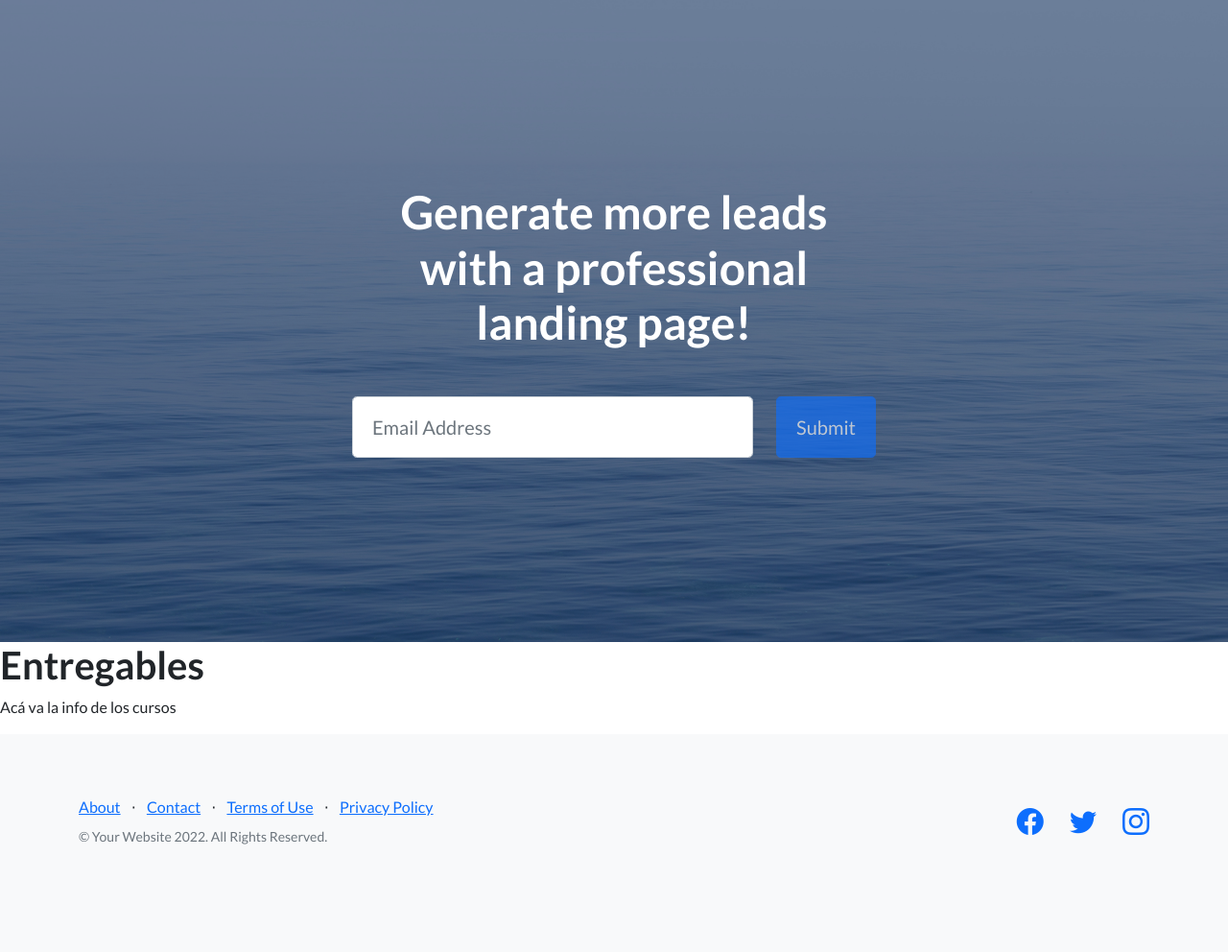
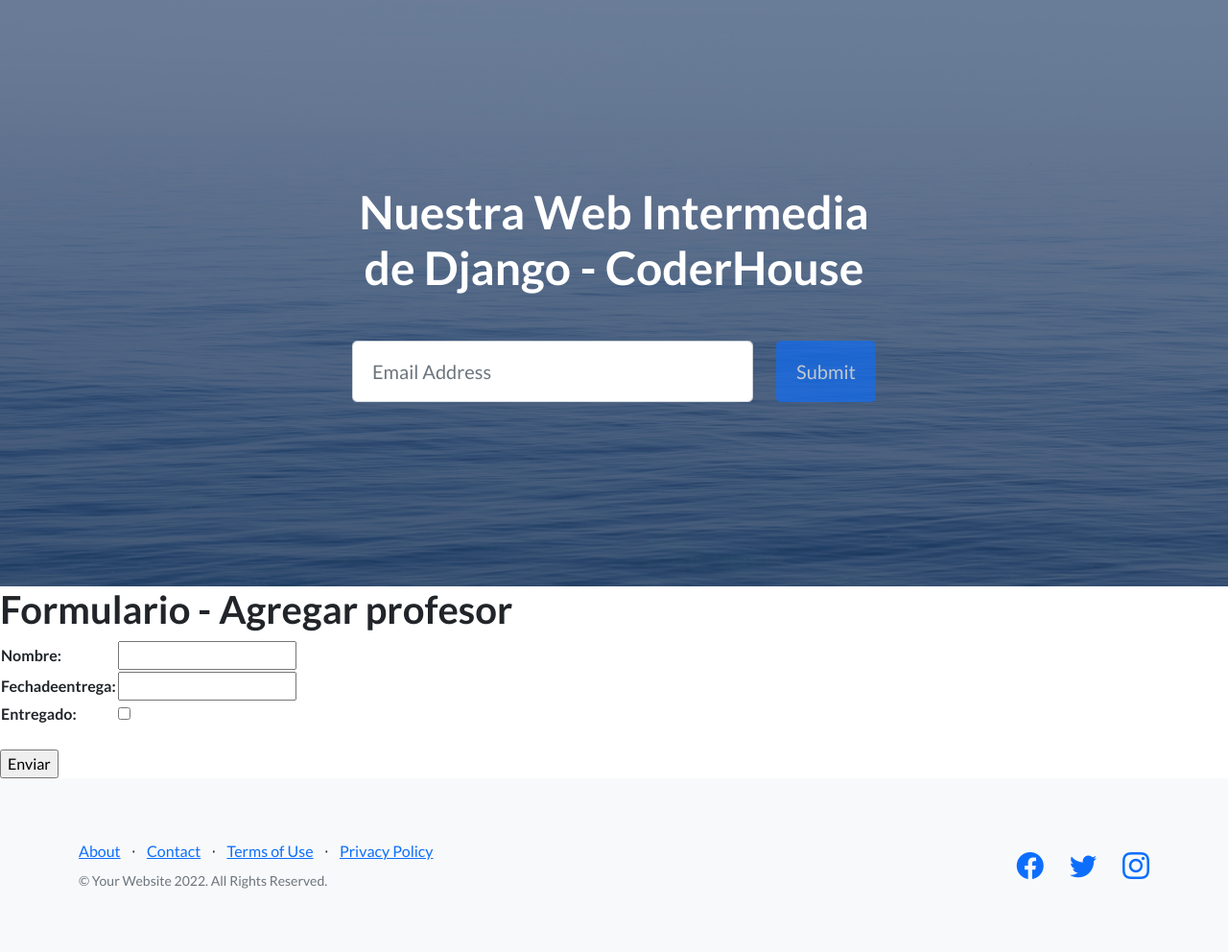
Before and after one commit to MatiasBernardez/ProyectoCoder, a Django app: page /AppCoder/entregables in a window 1280 px wide. Shown: the part 66-1058 px from the top of the page at 96% size. Before the commit the page ends 946 px from the top, so only its background shows below. Run offline with Django 4.2, Linux system fonts and the light colour scheme; some libraries are stand-ins or nearby versions.

Commit message:
ErEntregables

```diff
--- a/AppCoder/forms.py
+++ b/AppCoder/forms.py
@@ -12,3 +12,13 @@ class ProfesorFormulario(forms.Form):
     apellido = forms.CharField(max_length=30)
     email = forms.EmailField()
     asignatura = forms.CharField(max_length=30)
+
+class EstudianteFormulario(forms.Form):
+    nombre = forms.CharField(max_length=30)
+    apellido = forms.CharField(max_length=30)
+    email = forms.EmailField()
+
+class EntregablesFormulario(forms.Form):
+    nombre = forms.CharField(max_length=30)
+    fechaDeEntrega = forms.DateField()
+    entregado = forms.BooleanField()
--- a/AppCoder/templates/AppCoder/entregables.html
+++ b/AppCoder/templates/AppCoder/entregables.html
@@ -3,8 +3,29 @@
 {% block contenidoQueCambia %}
 
     <!-- Aqui se va a colocar lo que se cambia y esta asociado a esta vista -->
-    <h1>Entregables</h1>
-    <p>Acá va la info de los cursos</p>
+    <h1>Formulario - Agregar entregable</h1>
+
+    {% if miFormulario.errors %}
+
+    <p style="color:red;">Están mal los datos, revisar</p>
+
+    {% endif %}
+
+
+    <form action="" method="POST">{% csrf_token %}
+
+        <table>
+
+            {{ miFormulario.as_table }}
+
+        </table>
+
+
+        <br><input type="submit" value="Enviar">
+
+
+    </form>
+
 
 
 {% endblock %}
--- a/AppCoder/templates/AppCoder/padre.html
+++ b/AppCoder/templates/AppCoder/padre.html
@@ -35,7 +35,7 @@
                     <div class="col-xl-6">
                         <div class="text-center text-white">
                             <!-- Page heading-->
-                            <h1 class="mb-5">Generate more leads with a professional landing page!</h1>
+                            <h1 class="mb-5">Nuestra Web Intermedia de Django - CoderHouse</h1>
                             <!-- Signup form-->
                             <!-- * * * * * * * * * * * * * * *-->
                             <!-- * * SB Forms Contact Form * *-->
--- a/AppCoder/templates/AppCoder/profesores.html
+++ b/AppCoder/templates/AppCoder/profesores.html
@@ -3,7 +3,7 @@
 {% block contenidoQueCambia %}
 
     <!-- Aqui se va a colocar lo que se cambia y esta asociado a esta vista -->
-    <h1>Formulario - Agregar Profesor</h1>
+    <h1>Formulario - Agregar profesor</h1>
 
     {% if miFormulario.errors %}
 
@@ -21,7 +21,7 @@
         </table>
 
 
-        <input type="submit" value="Enviar">
+        <br><input type="submit" value="Enviar">
 
 
     </form>
--- a/AppCoder/views.py
+++ b/AppCoder/views.py
@@ -1,7 +1,7 @@
 from django.shortcuts import render
 from django.http import HttpResponse
-from AppCoder.models import Curso, Profesor
-from AppCoder.forms import CursoFormulario, ProfesorFormulario
+from AppCoder.models import Curso, Profesor, Estudiante, Entregable
+from AppCoder.forms import CursoFormulario, ProfesorFormulario, EstudianteFormulario, EntregablesFormulario
 
 
 # Create your views here.
@@ -51,7 +51,7 @@ def profesores(request):
 
         if miFormulario.is_valid:
             informacion = miFormulario.cleaned_data
-            profesor = Profesor(nombre=informacion['nombre'], apellido=informacion['apellido'], email=informacion["email"], asignatura=informacion["asignatura"])
+            profesor = Profesor(nombre=informacion['nombre'], apellido=informacion['apellido'], email=informacion['email'], asignatura=informacion['asignatura'])
             profesor.save()
             return render(request, "AppCoder/inicio.html")
 
@@ -60,6 +60,39 @@ def profesores(request):
 
     return render(request, "AppCoder/profesores.html", {"miFormulario":miFormulario})
 
+
+def estudiantes(request):
+    if request.method == 'POST':
+        miFormulario = EstudianteFormulario(request.POST)
+        print(miFormulario)
+
+        if miFormulario.is_valid:
+            informacion = miFormulario.cleaned_data
+            estudiante = Estudiante(nombre=informacion['nombre'], apellido=informacion['apellido'], email=informacion['email'])
+            estudiante.save()
+            return render(request, "AppCoder/inicio.html")
+
+    else:
+        miFormulario = EstudianteFormulario()
+
+    return render(request, "AppCoder/estudiantes.html", {"miFormulario":miFormulario})
+
+
+def entregables(request):
+    if request.method == 'POST':
+        miFormulario = EntregablesFormulario(request.POST)
+        print(miFormulario)
+
+        if miFormulario.is_valid:
+            informacion = miFormulario.cleaned_data
+            entregable = Entregable(nombre=informacion['nombre'], fechaDeEntrega=informacion['fechaDeEntrega'], entregado=informacion['entregado'])
+            entregable.save()
+            return render(request, "AppCoder/inicio.html")
+
+    else:
+        miFormulario = EntregablesFormulario()
+
+    return render(request, "AppCoder/profesores.html", {"miFormulario":miFormulario})
 
 def busquedaComision(request):
 
```
Also changed, not shown: AppCoder/templates/AppCoder/cursos.html (+1 -33 lines), AppCoder/templates/AppCoder/estudiantes.html (+22 -2 lines), AppCoder/templates/AppCoder/inicio.html (+32 -3 lines), db.sqlite3.
